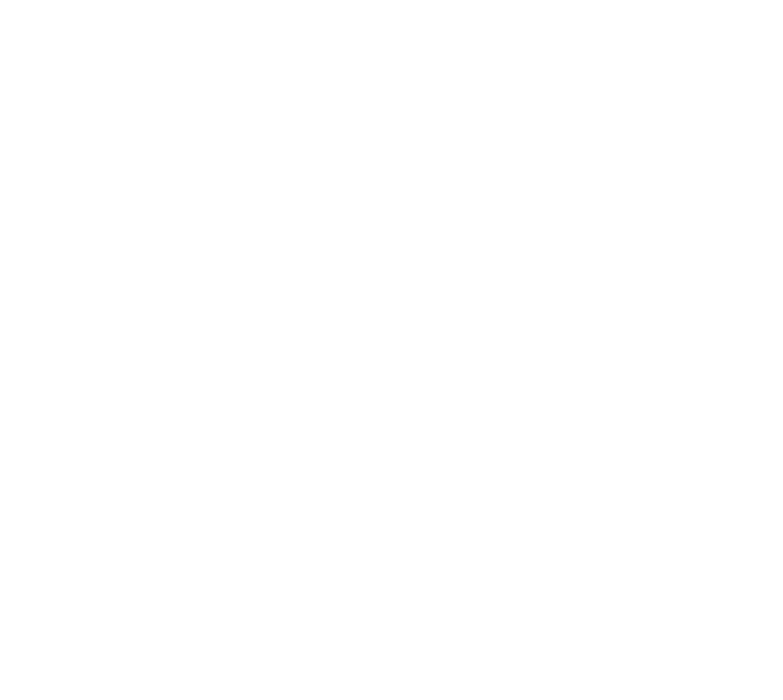
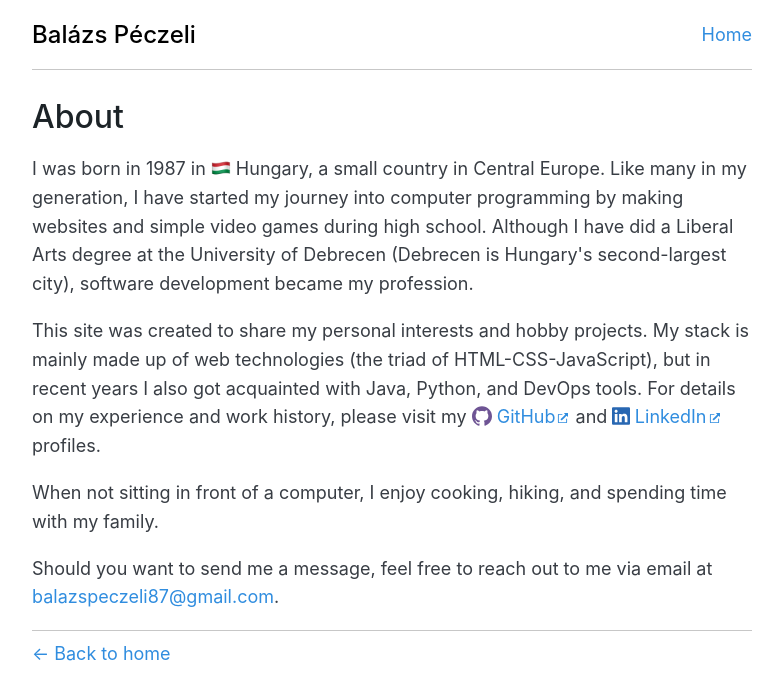
Before and after one commit to balazspeczeli/peczeli-dev, a Next.js app: page /about in a window 1280 px wide. Before the commit this address had no page. Shown: the top 700 px of the page, without its empty margins (248-1031 px from the left). Built offline with nearby package versions, Linux system fonts and the light colour scheme.

Commit message:
Add About page

```diff
--- a/src/components/ContactList/ContactList.jsx
+++ b/src/components/ContactList/ContactList.jsx
@@ -3,13 +3,16 @@
 
 export const ContactList = ({ accounts }) => (
   <div className={styles.component}>
-    {accounts.map(({ text, href, icon }) => (
+    {Object.keys(accounts).map((account) => {
+      const { text, href, icon } = accounts[account];
+      return (
         <div key={text} className={styles.account}>
           <Icon src={`/icons/${icon}.svg`} />
           <a href={href} target={icon !== "envelope" ? "_blank" : ""}>
             {text}
           </a>
         </div>
-    ))}
+      );
+    })}
   </div>
 );
--- a/src/content/accounts.json
+++ b/src/content/accounts.json
@@ -1,17 +1,17 @@
-[
-  {
+{
+  "email": {
     "text": "balazspeczeli87@gmail.com",
     "href": "mailto:balazspeczeli87@gmail.com",
     "icon": "envelope"
   },
-  {
+  "linkedin": {
     "text": "linkedin.com/in/balazs-peczeli",
     "href": "https://www.linkedin.com/in/balazs-peczeli/",
     "icon": "linkedin"
   },
-  {
+  "github": {
     "text": "github.com/balazspeczeli",
     "href": "https://github.com/balazspeczeli",
     "icon": "github"
   }
-]
+}
--- /dev/null
+++ b/src/pages/about.jsx
@@ -0,0 +1,48 @@
+import { Icon, Layout, HorizontalLine, BackToHome } from "components";
+import accounts from "content/accounts.json";
+
+const AboutPage = () => {
+  return (
+    <Layout title="About">
+      <div>
+        <h2>About</h2>
+        <p>
+          I was born in 1987 in <Icon src="icons/flags/hu.png" />
+          Hungary, a small country in Central Europe. Like many in my
+          generation, I have started my journey into computer programming by
+          making websites and simple video games during high school. Although I
+          have did a Liberal Arts degree at the University of Debrecen (Debrecen
+          is Hungary's second-largest city), software development became my
+          profession.
+        </p>
+        <p>
+          This site was created to share my personal interests and hobby
+          projects. My stack is mainly made up of web technologies (the triad of
+          HTML-CSS-JavaScript), but in recent years I also got acquainted with
+          Java, Python, and DevOps tools. For details on my experience and work
+          history, please visit my <Icon src="icons/github.svg" />
+          <a href={accounts.github.href} target="_blank">
+            GitHub
+          </a>{" "}
+          and <Icon src="icons/linkedin.svg" />
+          <a href={accounts.linkedin.href} target="_blank">
+            LinkedIn
+          </a>{" "}
+          profiles.
+        </p>
+        <p>
+          When not sitting in front of a computer, I enjoy cooking, hiking, and
+          spending time with my family.
+        </p>
+        <p>
+          Should you want to send me a message, feel free to reach out to me via
+          email at <a href={accounts.email.href}>{accounts.email.text}</a>.
+        </p>
+        <HorizontalLine />
+        <BackToHome />
+      </div>
+    </Layout>
+  );
+};
+
+export default AboutPage;
```
Lines whose indentation alone changed are shown as unchanged.
